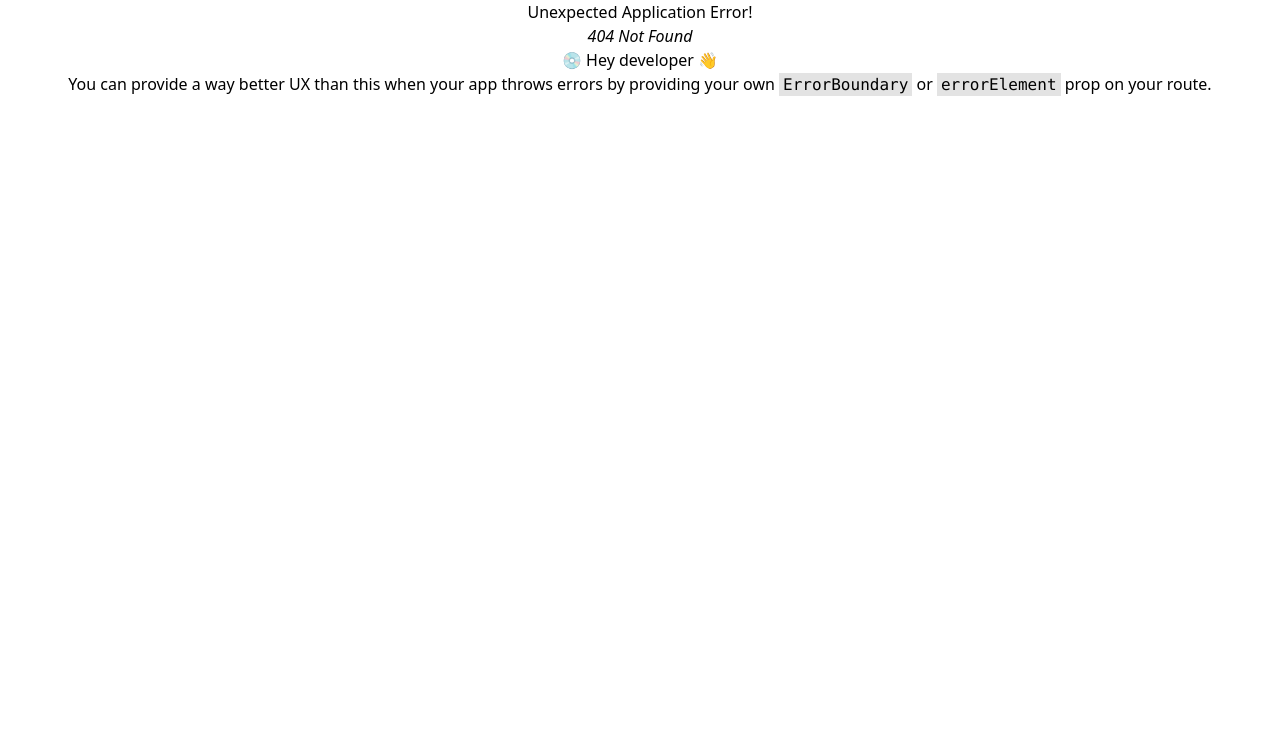
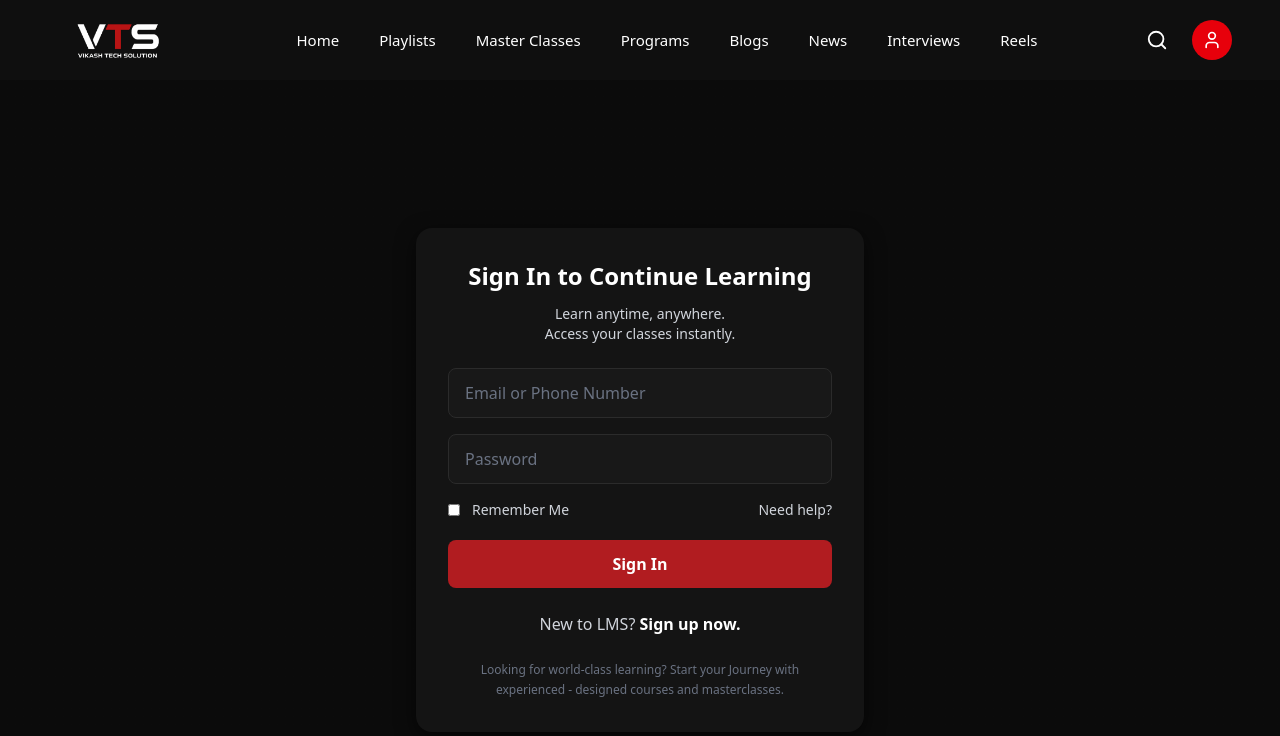
Before and after one commit to Vikashtechsolve/vts-lms, a React (Vite) app in the folder lms/: page /signin in a window 1280 px wide. Before the commit this address had no page. Shown: the top 736 px of the page. Built offline with nearby package versions, Linux system fonts and the light colour scheme.

Commit message:
login page

```diff
--- /dev/null
+++ b/lms/src/Pages/SignIn.jsx
@@ -0,0 +1,110 @@
+import React, { useState } from "react";
+
+const SignIn = () => {
+  const [form, setForm] = useState({
+    identifier: "",
+    password: "",
+    remember: false,
+  });
+
+  const handleChange = (e) => {
+    const { name, value, type, checked } = e.target;
+    setForm((s) => ({ ...s, [name]: type === "checkbox" ? checked : value }));
+  };
+
+  const handleSubmit = (e) => {
+    e.preventDefault();
+    console.log("Sign In data:", form);
+    // call API here
+  };
+
+  return (
+    <div className="min-h-screen flex items-center justify-center bg-gradient-to-b from-[#0b0b0b] to-[#0b0b0b] px-4">
+      <div className="max-w-md w-full bg-[#141414] rounded-2xl p-8 shadow-[0_6px_20px_rgba(0,0,0,0.6)] text-white">
+        {/* Title */}
+        <h1 className="text-center text-2xl font-semibold mb-3">Sign In to Continue Learning</h1>
+
+        {/* Subtitle (exact lines from figma) */}
+        <p className="text-center text-gray-300 text-sm mb-6 leading-5">
+          Learn anytime, anywhere. <br />
+          Access your classes instantly.
+        </p>
+
+        <form onSubmit={handleSubmit} className="space-y-4">
+
+          {/* Email / Phone */}
+          <div>
+
+            <input
+              name="identifier"
+              value={form.identifier}
+              onChange={handleChange}
+              type="text"
+              placeholder="Email or Phone Number"
+              className="w-full bg-[#181818] border border-[#2b2b2b] rounded-lg px-4 py-3 text-gray-100 placeholder-gray-500 focus:outline-none focus:ring-2 focus:ring-[#2f2f2f]"
+              required
+            />
+          </div>
+
+          {/* Password */}
+          <div>
+
+            <div className="relative">
+              <input
+                name="password"
+                value={form.password}
+                onChange={handleChange}
+                type="password"
+                placeholder="Password"
+                className="w-full bg-[#181818] border border-[#2b2b2b] rounded-lg px-4 py-3 pr-12 text-gray-100 placeholder-gray-500 focus:outline-none focus:ring-2 focus:ring-[#2f2f2f]"
+                required
+              />
+
+            </div>
+          </div>
+
+          {/* Checkbox row */}
+          <div className="flex items-center justify-between text-sm text-gray-300">
+            <label className="flex items-center gap-2">
+              <input
+                type="checkbox"
+                name="remember"
+                checked={form.remember}
+                onChange={handleChange}
+                className="w-3 h-3 bg-transparent border border-gray-500 rounded-sm"
+              />
+              <span className="ml-1 text-gray-300">Remember Me</span>
+            </label>
+
+            <button type="button" className="text-sm text-gray-300 hover:underline">
+              Need help?
+            </button>
+          </div>
+
+          {/* Sign In button */}
+          <button
+            type="submit"
+            className="w-full bg-[#B11C20] hover:bg-[#991219] rounded-lg py-3 mt-1 text-white font-semibold transition"
+          >
+            Sign In
+          </button>
+        </form>
+
+        {/* New to LMS text (exact) */}
+        <p className="text-center text-gray-300 mt-6">
+          New to LMS?{" "}
+          <a href="/signup" className="text-white font-semibold hover:underline">
+            Sign up now.
+          </a>
+        </p>
+
+        {/* Footer small text (exact from Figma) */}
+        <p className="text-center text-xs text-gray-500 mt-6 leading-5">
+          Looking for world-class learning? Start your Journey with experienced - designed courses and masterclasses.
+        </p>
+      </div>
+    </div>
+  );
+};
+
+export default SignIn;
--- a/lms/src/components/Navbar/Navbar.jsx
+++ b/lms/src/components/Navbar/Navbar.jsx
@@ -1,31 +1,157 @@
-import { NavLink } from "react-router-dom";
-import { Search, User } from "lucide-react";
+// import { NavLink } from "react-router-dom";
+// import { Search, User } from "lucide-react";
+// import { useState, useRef } from "react";
+// import useOnClickOutside from "../../hooks/useOnClickOutside";
+
+// const MENU = [
+//   { id: 1, title: "Home", to: "/" },
+//   { id: 2, title: "Playlists", to: "/Playlist" },
+//   { id: 3, title: "Master Classes", to: "/MasterClass" },
+//   { id: 4, title: "Programs", to: "/Programs" },
+//   { id: 5, title: "Blogs", to: "/Blogs" },
+//   { id: 6, title: "News", to: "/News" },
+//   { id: 7, title: "Interviews", to: "/interviews" },
+//   { id: 8, title: "Reels", to: "/Reels" },
+// ];
+
+// const DROPDOWN = [
+//   { id: "profile", label: "Profile", to: "/profile" },
+//   { id: "cert", label: "Certification", to: "/certification" },
+//   { id: "badges", label: "Badges", to: "/badges" },
+//   { id: "dash", label: "Dashboard", to: "/dashboard" },
+
+// ];
+
+// export default function Navbar() {
+//   const [dropdownOpen, setDropdownOpen] = useState(false);
+//   const [showSearch, setShowSearch] = useState(false);
+//   const [searchText, setSearchText] = useState("");
+
+//   const dropdownRef = useRef(null);
+//   useOnClickOutside(dropdownRef, () => setDropdownOpen(false));
+
+//   return (
+//     <header className="w-full bg-[#0F0F0F] h-20 flex items-center px-12">
+
+//       {/* LOGO */}
+//       <div className="flex items-center">
+//         <img src="/logo.png" className="w-35" />
+//       </div>
+
+//       {/* CENTER MENU */}
+//       <nav className="hidden md:flex items-center gap-10 mx-auto">
+//         {MENU.map((item) => (
+//           <NavLink
+//             key={item.id}
+//             to={item.to}
+//             className={({ isActive }) =>
+//               `text-white text-[15px] font-medium hover:text-red-500 transition ${
+//                 isActive ? "text-red-500" : ""
+//               }`
+//             }
+//           >
+//             {item.title}
+//           </NavLink>
+//         ))}
+//       </nav>
+
+//       {/* RIGHT SIDE */}
+//       <div className="flex items-center gap-6">
+
+//         {/* SEARCH ICON (opens search bar) */}
+//         <button
+//           onClick={() => setShowSearch(!showSearch)}
+//           className="text-white text-xl hover:text-red-500 transition"
+//         >
+//           <Search size={22} />
+//         </button>
+
+//         {/* SEARCH BAR (shows on icon click) */}
+//         {showSearch && (
+//           <div className="flex items-center bg-[#1A1A1A] border border-gray-700
+//           rounded-full px-4 py-2 w-64 transition">
+//             <Search size={18} className="text-gray-400" />
+
+//             <input
+//               type="text"
+//               placeholder="Search here..."
+//               value={searchText}
+//               onChange={(e) => setSearchText(e.target.value)}
+//               className="bg-transparent text-white ml-3 w-full focus:outline-none"
+//             />
+
+//             <button
+//               onClick={() => setShowSearch(false)}
+//               className="text-gray-400 hover:text-red-500 ml-2"
+//             >
+//               ✕
+//             </button>
+//           </div>
+//         )}
+
+//         {/* PROFILE DROPDOWN */}
+//         <div className="relative" ref={dropdownRef}>
+//           <button
+//             onClick={() => setDropdownOpen(!dropdownOpen)}
+//             className="w-10 h-10 rounded-full bg-red-600 flex items-center justify-center hover:bg-red-700 transition text-white"
+//           >
+//             <User size={20} />
+//           </button>
+
+//           {dropdownOpen && (
+//             <div className="absolute right-0 mt-3 w-44 bg-white text-gray-800 rounded-lg shadow-lg overflow-hidden z-50">
+//               <button className="w-full text-left px-4 py-3 hover:bg-gray-100">
+//                 Profile
+//               </button>
+//               <button className="w-full text-left px-4 py-3 hover:bg-gray-100">
+//                 Certification
+//               </button>
+//               <button className="w-full text-left px-4 py-3 hover:bg-gray-100">
+//                 Badges
+//               </button>
+//               <button className="w-full text-left px-4 py-3 hover:bg-gray-100">
+//                 Dashboard
+//               </button>
+//             </div>
+//           )}
+//         </div>
+
+//       </div>
+//     </header>
+//   );
+// }
+
+import { NavLink, useNavigate } from "react-router-dom";
+import { Search, User, FileBadge, Award, LayoutDashboard, LogOut } from "lucide-react";
 import { useState, useRef } from "react";
 import useOnClickOutside from "../../hooks/useOnClickOutside";
 
 const MENU = [
   { id: 1, title: "Home", to: "/" },
   { id: 2, title: "Playlists", to: "/Playlist" },
-  { id: 3, title: "Master Classes", to: "/MasterClass" },
-  { id: 4, title: "Programs", to: "/Programs" },
-  { id: 5, title: "Blogs", to: "/Blogs" },
-  { id: 6, title: "News", to: "/News" },
+  { id: 3, title: "Master Classes", to: "/master-classes" },
+  { id: 4, title: "Programs", to: "/programs" },
+  { id: 5, title: "Blogs", to: "/blogs" },
+  { id: 6, title: "News", to: "/news" },
   { id: 7, title: "Interviews", to: "/interviews" },
-  { id: 8, title: "Reels", to: "/Reels" },
+  { id: 8, title: "Reels", to: "/reels" },
 ];
 
-const DROPDOWN = [
-  { id: "profile", label: "Profile", to: "/profile" },
-  { id: "cert", label: "Certification", to: "/certification" },
-  { id: "badges", label: "Badges", to: "/badges" },
-  { id: "dash", label: "Dashboard", to: "/dashboard" },
+// Figma style icons + labels
+const userMenu = [
+  { id: 1, label: "Profile", icon: <User size={18} /> },
+  { id: 2, label: "Certification", icon: <FileBadge size={18} /> },
+  { id: 3, label: "Badges", icon: <Award size={18} /> },
+  { id: 4, label: "Dashboard", icon: <LayoutDashboard size={18} /> },
 
+  { id: 5, label: "Sign In", icon: <LogOut size={18} />, route: "/signin" },
 ];
 
 export default function Navbar() {
   const [dropdownOpen, setDropdownOpen] = useState(false);
   const [showSearch, setShowSearch] = useState(false);
   const [searchText, setSearchText] = useState("");
+  const navigate = useNavigate();
 
   const dropdownRef = useRef(null);
   useOnClickOutside(dropdownRef, () => setDropdownOpen(false));
@@ -58,7 +184,7 @@ export default function Navbar() {
       {/* RIGHT SIDE */}
       <div className="flex items-center gap-6">
 
-        {/* SEARCH ICON (opens search bar) */}
+        {/* SEARCH ICON */}
         <button
           onClick={() => setShowSearch(!showSearch)}
           className="text-white text-xl hover:text-red-500 transition"
@@ -66,7 +192,7 @@ export default function Navbar() {
           <Search size={22} />
         </button>
 
-        {/* SEARCH BAR (shows on icon click) */}
+        {/* SEARCH BAR */}
         {showSearch && (
           <div className="flex items-center bg-[#1A1A1A] border border-gray-700
           rounded-full px-4 py-2 w-64 transition">
@@ -99,19 +225,21 @@ export default function Navbar() {
           </button>
 
           {dropdownOpen && (
-            <div className="absolute right-0 mt-3 w-44 bg-white text-gray-800 rounded-lg shadow-lg overflow-hidden z-50">
-              <button className="w-full text-left px-4 py-3 hover:bg-gray-100">
-                Profile
-              </button>
-              <button className="w-full text-left px-4 py-3 hover:bg-gray-100">
-                Certification
-              </button>
-              <button className="w-full text-left px-4 py-3 hover:bg-gray-100">
-                Badges
-              </button>
-              <button className="w-full text-left px-4 py-3 hover:bg-gray-100">
-                Dashboard
-              </button>
+          <div className="absolute right-0 mt-3 w-52 bg-[#111111] text-white rounded-xl shadow-xl z-50 py-2">
+
+              {userMenu.map((item) => (
+                <button
+                  key={item.id}
+                  onClick={() => {
+                    if (item.route) navigate(item.route);
+                  }}
+                  className="w-full flex items-center gap-3 px-4 py-3 hover:bg-gray-100 transition text-left"
+                >
+                  {item.icon}
+                  <span className="text-[15px]">{item.label}</span>
+                </button>
+              ))}
+
             </div>
           )}
         </div>
--- a/lms/src/main.jsx
+++ b/lms/src/main.jsx
@@ -20,7 +20,7 @@ import Programs from "./Pages/Programs/Programs.jsx";
 import News from "./Pages/News/News.jsx";
 import Interview from "./Pages/Interviews/Interview.jsx";
 import Reels from "./Pages/Reels/Reels.jsx";
-
+import SignIn from "./Pages/SignIn.jsx";
 
 
 // create router with nested routes (App is the layout)
@@ -38,6 +38,7 @@ const router = createBrowserRouter([
       { path: "/News", element: <News/> },
       { path: "/Interviews", element: <Interview/> },
       { path: "/Reels", element: <Reels/> },
+      { path: "signin", element: <SignIn /> },
 
 
 
```
Also changed, not shown: lms/src/pages/Blogs.jsx (line endings or trailing spaces).
